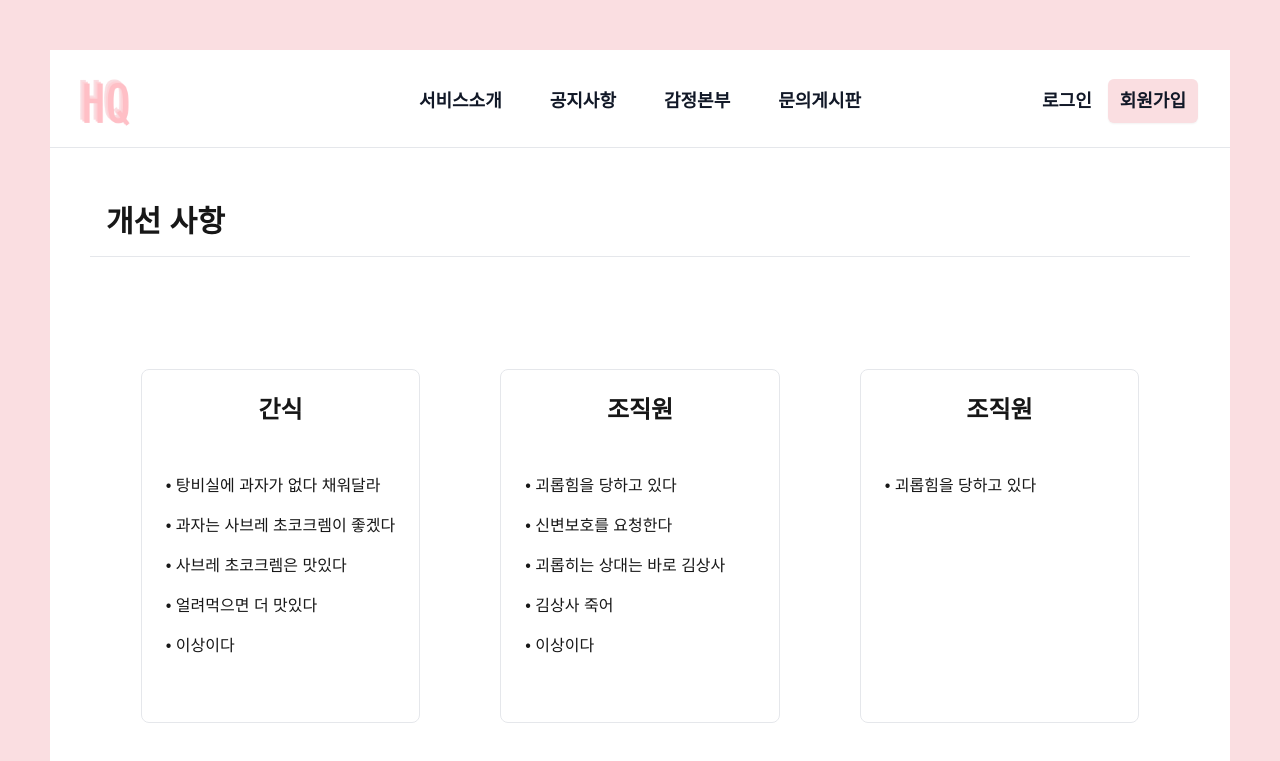
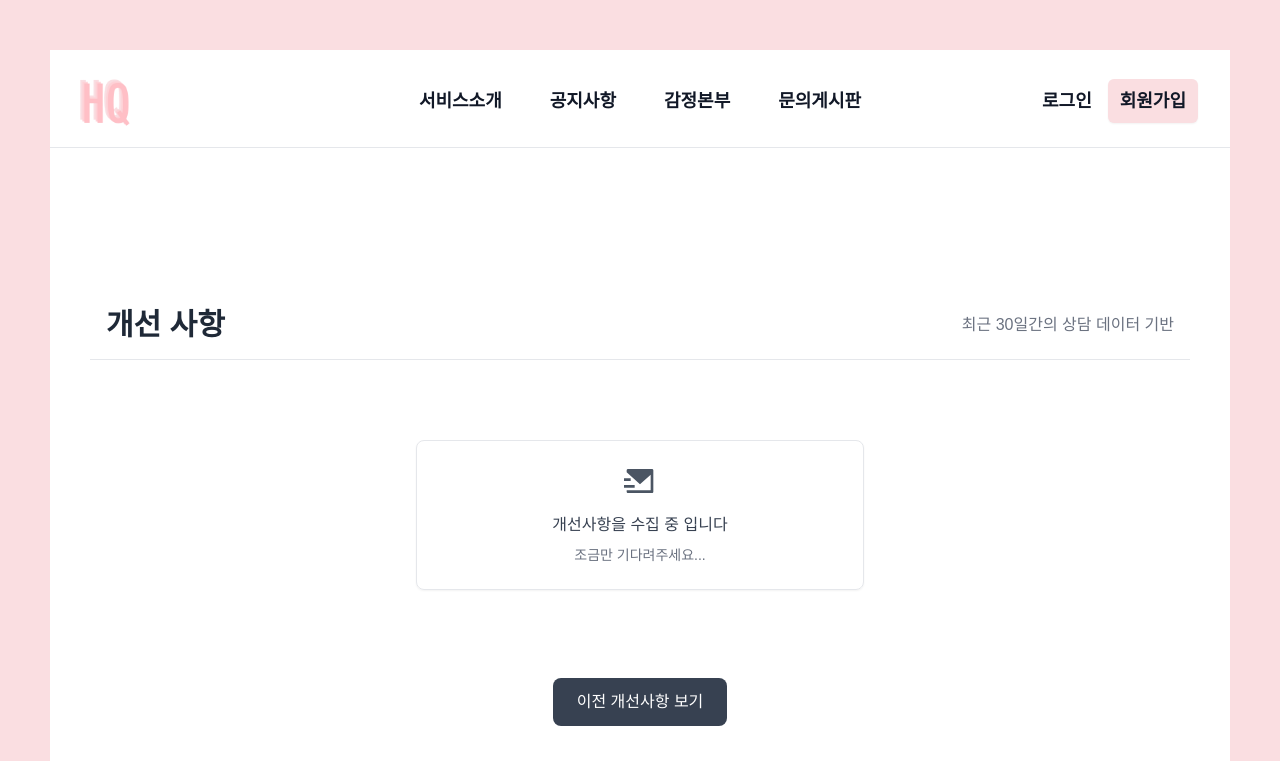
Before and after one commit to gjtjdwl/insideout-front, a Next.js app: page /manage/feedback in a window 1280 px wide. Shown: the top 761 px of the page. Built offline with nearby package versions, Linux system fonts and the light colour scheme; a web font is replaced by a local one.

Commit message:
Fix: mock 데이터 제거 및 개선사항이 실제로 작동하도록 타입 정의와 기능 구현

```diff
--- a/app/(header)/manage/feedback/page.tsx
+++ b/app/(header)/manage/feedback/page.tsx
@@ -3,59 +3,23 @@ import { ManageAPI } from '@/app/api';
 import { useUser } from '@/app/hooks/useUser';
 import { useEffect, useState } from 'react';
 import { RiMailSendFill } from 'react-icons/ri';
+import { Improvements } from '@/app/types/manage';
 
 const feedback = () => {
   const { user } = useUser();
-  const [improvv, setImprov] = useState();
+  const [improvements, setImprovements] = useState<Improvements>();
 
-  const improv = [
-    {
-      main: '간식 ',
-      sub: [
-        '탕비실에 과자가 없다 채워달라',
-        '과자는 사브레 초코크렘이 좋겠다',
-        '사브레 초코크렘은 맛있다',
-        '얼려먹으면 더 맛있다',
-        '이상이다',
-      ],
-    },
-    {
-      main: '조직원 ',
-      sub: [
-        '괴롭힘을 당하고 있다',
-        '신변보호를 요청한다',
-        '괴롭히는 상대는 바로 김상사',
-        '김상사 죽어',
-        '이상이다',
-      ],
-    },
-    {
-      main: '조직원 ',
-      sub: ['괴롭힘을 당하고 있다'],
-    },
-    {
-      main: '조직원 ',
-      sub: ['괴롭힘을 당하고 있다', '신변보호를 요청한다'],
-    },
-    {
-      main: '내 옆자리 ',
-      sub: [],
-    },
-    {
-      main: '화장실  ',
-      sub: [
-        '괴롭힘을 당하고 있다',
-        '신변보호를 요청한다',
-        '괴롭히는 상대는 바로 김상사',
-        '김상사 죽어',
-        '이상이다',
-      ],
-    },
-  ];
-  const improvements = async () => {
+  const fetchImprovements = async () => {
     try {
       const response = await ManageAPI.improvements(String(user?.userId));
-      setImprov(response);
+      // 백엔드 응답을 Improvements 형식으로 변환
+      const formattedImprovements = Object.entries(response).map(
+        ([main, sub]) => ({
+          main,
+          sub: sub as string[],
+        })
+      );
+      setImprovements(formattedImprovements);
     } catch (error: unknown) {
       console.error('개선사항 로딩 중 오류', error);
     }
@@ -63,54 +27,82 @@ const feedback = () => {
 
   useEffect(() => {
     if (user) {
-      improvements();
+      fetchImprovements();
     }
   }, [user]);
+
   return (
     <div className="bg-customPink px-4 sm:px-[50px]">
-      <div className="flex justify-center items-center bg-white w-full p-4 md:p-10 min-h-[50vh]">
+      <div className="flex justify-center items-center bg-white w-full p-4 md:p-10 min-h-[calc(100vh-80px)]">
         <div className="max-w-[1200px] w-full">
-          <div className="flex items-center justify-between p-4 border-b">
-            <div className="font-bold text-xl md:text-3xl">개선 사항</div>
+          <div className="flex items-center justify-between p-4 mb-8 border-b">
+            <div className="font-bold text-xl md:text-3xl text-gray-800">
+              개선 사항
             </div>
-          <div className="flex justify-center flex-col items-center ">
-            <div className=" max-w-[1200px]">
-              {!improv ? (
-                <div className="m-6 mt-28 p-6 border rounded-lg max-h-[300px] h-full">
-                  <div className="flex flex-col justify-center mb-8">
-                    <div className="flex justify-center">
+            <div className="text-sm md:text-base text-gray-500">
+              최근 30일간의 상담 데이터 기반
+            </div>
+          </div>
+          <div className="flex justify-center flex-col items-center">
+            <div className="w-full transition-opacity duration-300 ease-in-out">
+              {!improvements ? (
+                <div className="mx-auto max-w-md m-6 mt-12 p-6 border rounded-lg shadow-sm bg-white/50">
+                  <div className="flex flex-col justify-center items-center">
+                    <div className="flex justify-center text-gray-600">
                       <RiMailSendFill size={32} />
                     </div>
-                    <div className="my-2"> • 개선사항을 수집 중 입니다!</div>
-                    <div className="my-2"> • 조금만 기다려주세요.</div>
+                    <div className="mt-4 text-base text-gray-700 font-medium">
+                      개선사항을 수집 중 입니다
+                    </div>
+                    <div className="mt-2 text-sm text-gray-500">
+                      조금만 기다려주세요...
+                    </div>
                   </div>
                 </div>
               ) : (
-                <div className="mt-10 md:mt-28 max-w-[1200px] max-h-[600px] overflow-y-scroll grid grid-cols-1 gap-x-12 gap-y-10 sm:grid-cols-2 lg:grid-cols-3 xl:gap-x-20">
-                  {improv.map((category, index) => (
+                <div className="mt-4 w-full">
+                  <div
+                    className={`
+                    grid gap-6 auto-rows-fr
+                    ${
+                      improvements.length === 1
+                        ? 'flex justify-center'
+                        : improvements.length === 2
+                          ? 'grid-cols-1 sm:grid-cols-2 max-w-3xl mx-auto'
+                          : 'grid-cols-1 sm:grid-cols-2 lg:grid-cols-3'
+                    }
+                  `}
+                  >
+                    {improvements.map((category, index) => (
                       <div
                         key={index}
-                      className="group relative p-6 border rounded-lg"
+                        className="w-full max-w-[350px] min-h-[280px] p-8 border rounded-lg shadow-sm hover:shadow-md transition-all duration-200 bg-white"
                       >
-                      <div className="flex flex-col justify-between mb-8">
-                        <div className="mb-10 flex justify-center">
-                          <p className="md:text-2xl font-semibold">
+                        <div className="flex flex-col h-full">
+                          <div className="mb-8 pb-4 text-center border-b">
+                            <h3 className="text-xl md:text-2xl font-semibold text-gray-800">
                               {category.main}
-                          </p>
+                            </h3>
                           </div>
-                        {improv[index].sub.map((content, i) => (
-                          <div key={i} className="text-xs md:text-base my-2">
+                          <div className="flex-grow space-y-4">
+                            {category.sub.map((content, i) => (
+                              <div
+                                key={i}
+                                className="text-sm md:text-base text-gray-600 hover:text-gray-800 transition-colors duration-200"
+                              >
                                 • {content}
                               </div>
                             ))}
                           </div>
                         </div>
+                      </div>
                     ))}
+                  </div>
                 </div>
               )}
             </div>
-            <div className="mt-12 md:mt-24 min-h-60">
-              <button className="w-full p-3 md:px-10 rounded-lg max-w-[270px] min-w-[50px] bg-[#757575] text-white text-sm md:text-base">
+            <div className="mt-12 md:mt-16">
+              <button className="px-6 py-3 rounded-lg bg-gray-700 hover:bg-gray-600 text-white text-sm md:text-base transition-colors duration-200">
                 이전 개선사항 보기
               </button>
             </div>
--- a/app/types/manage.ts
+++ b/app/types/manage.ts
@@ -27,9 +27,9 @@ export interface statisticData {
   variance: number;
 }
 export interface diffData {
-  latest:statisticData,
-  varianceDiff:number;
-  averageDiff:number;
+  latest: statisticData;
+  varianceDiff: number;
+  averageDiff: number;
 }
 
 export interface ORSRequest {
@@ -39,10 +39,17 @@ export interface ORSRequest {
 }
 
 export interface Person {
-  id : string;
+  id: string;
   name: string;
 }
 export interface DepartmentContextType {
   selectedPerson: Person | null;
   setSelectedPerson: (person: Person | null) => void;
 }
+
+export interface Improvement {
+  main: string;
+  sub: string[];
+}
+
+export type Improvements = Improvement[];
```
Lines whose indentation alone changed are shown as unchanged.
